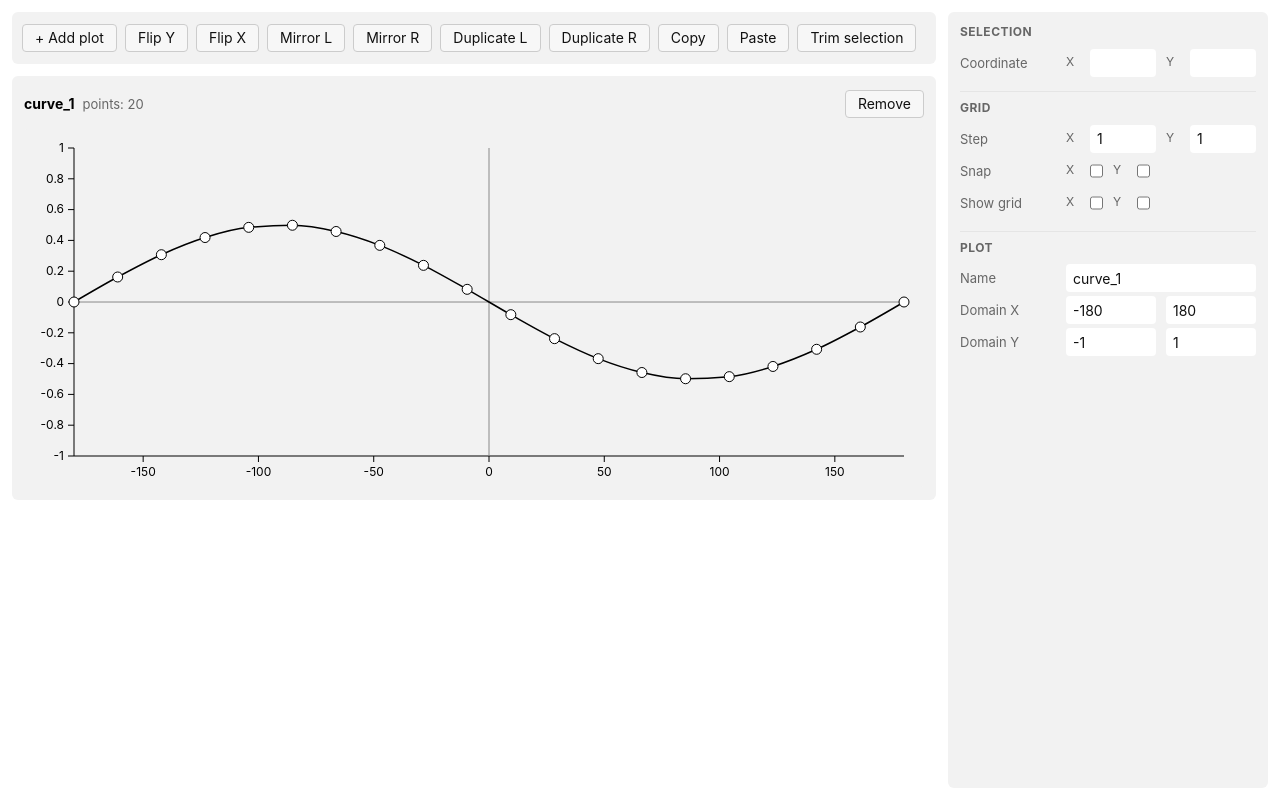
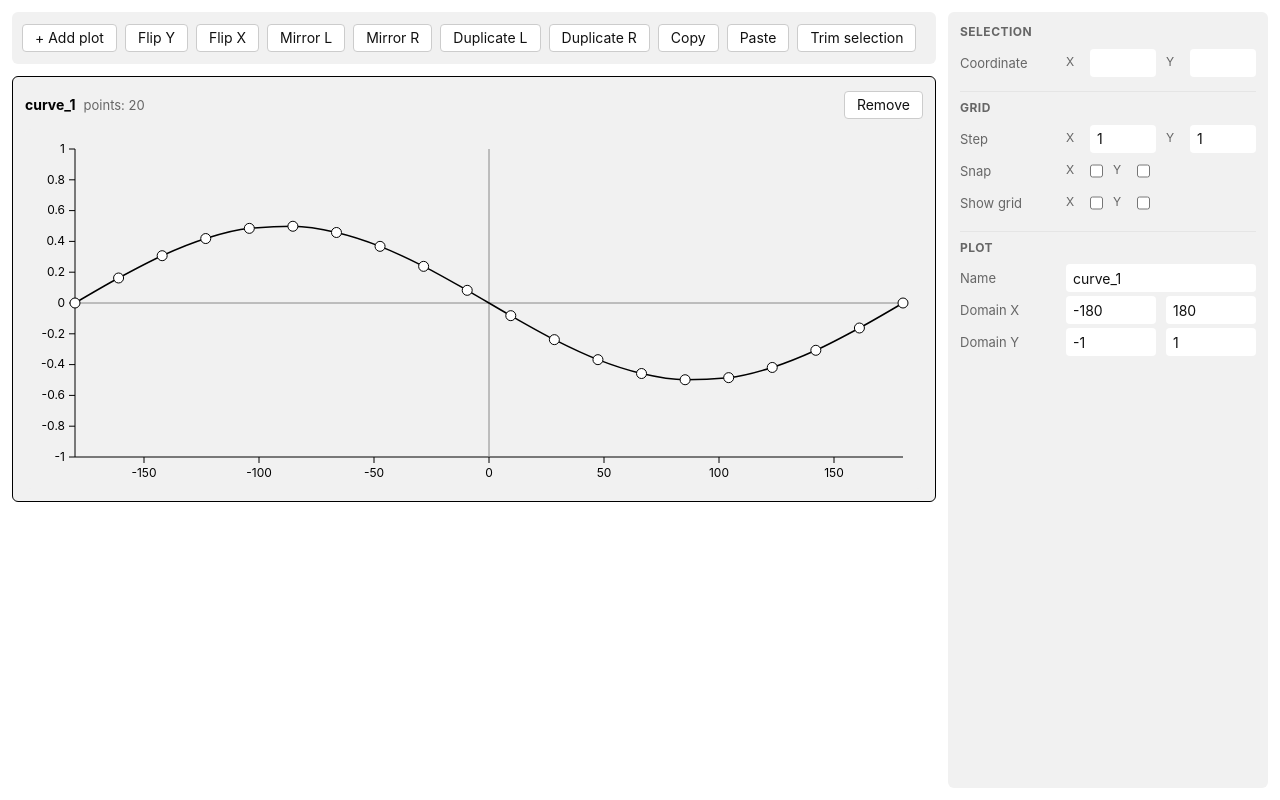
Before and after one commit to timkondratev/aero-curves, a React (Vite) app: page / in a window 1280 px wide. Built offline with nearby package versions, Linux system fonts and the light colour scheme; the HTML template or start-up script is replaced by a standard one.

Commit message:
Update styles

```diff
--- a/src/styles/globals.css
+++ b/src/styles/globals.css
@@ -5,7 +5,7 @@
 	--radius-1: 4px;
 	--radius-2: 6px;
 	--border: 1px solid #ccc;
-	--panel-bg: #f2f2f2;
+	--panel-bg: #f1f1f1;
 	--accent: #1976d2;
 	--muted: #666;
 }
@@ -140,17 +140,9 @@ input[type="radio"] {
 	height: 28px;
 	border-radius: var(--radius-1);
 	border: var(--border);
-	background: #f7f7f7;
+	background: #ffffff;
 	cursor: pointer;
 	font: inherit;
-}
-
-.btn-active {
-	background: #e8f0ff;
-}
-
-.btn-remove {
-	margin-left: auto;
 }
 
 .plot-card {
@@ -168,7 +160,8 @@ input[type="radio"] {
 }
 
 .plot-card.is-active {
-	border-color: transparent;
+	border: 1px solid #000;
+    border-radius: var(--radius-2);
 }
 
 .plot-frame {
@@ -182,12 +175,6 @@ input[type="radio"] {
 	background: var(--panel-bg);
 	overflow: hidden;
 	box-sizing: border-box;
-}
-
-.plot-toolbar {
-	display: flex;
-	flex-wrap: wrap;
-	gap: var(--space-2);
 }
 
 .plot-svg {
```
